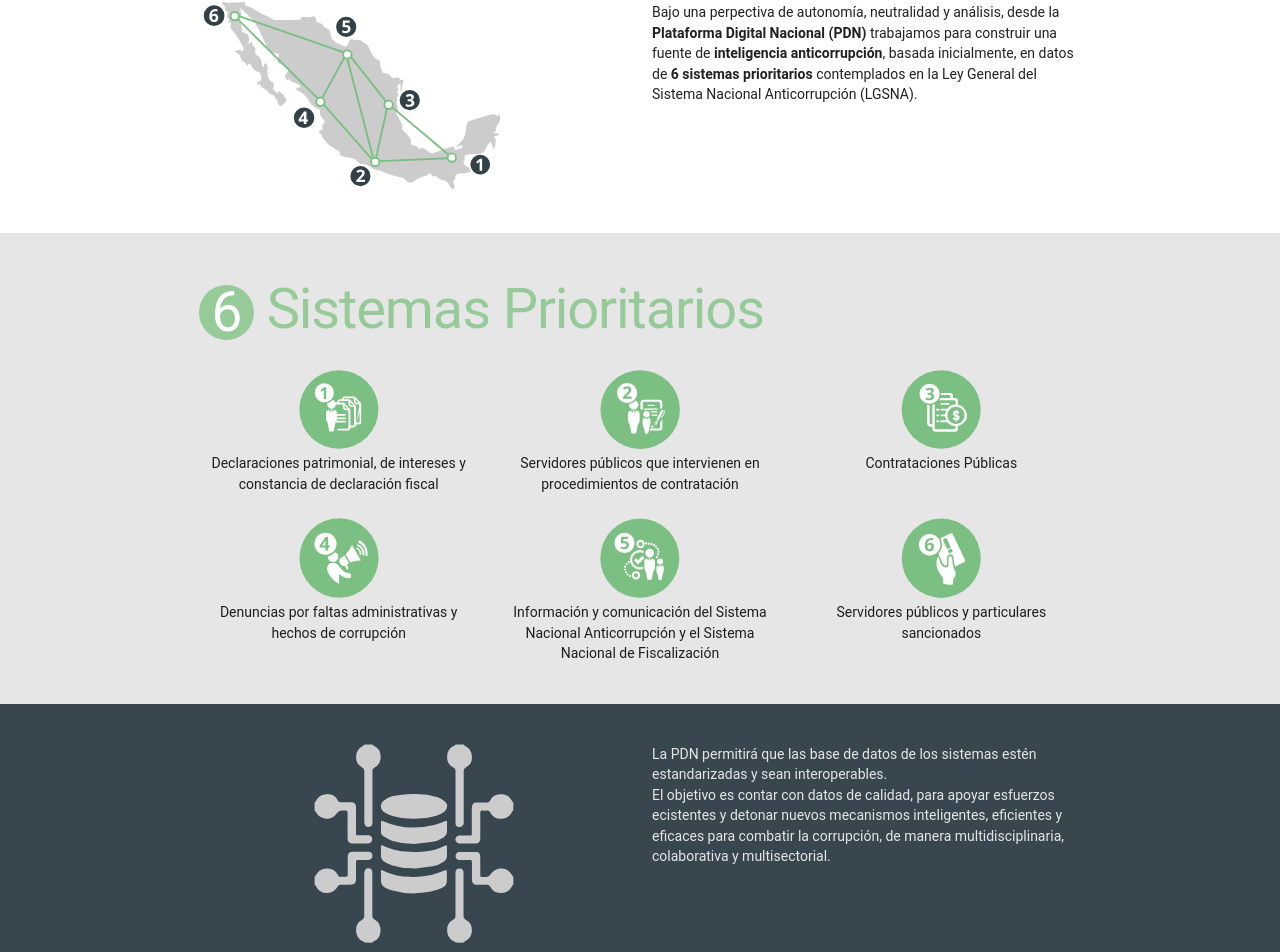
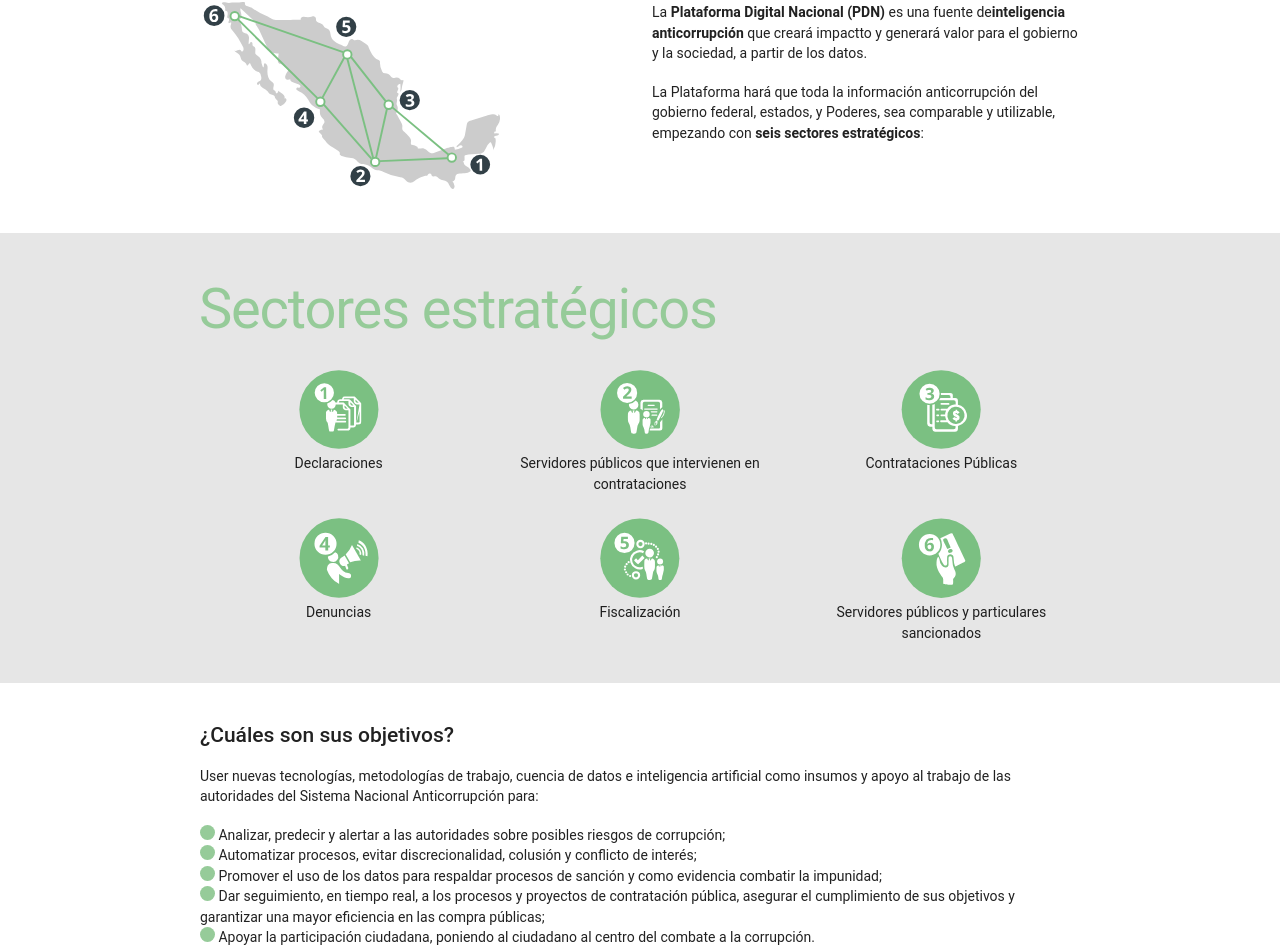
Before and after one commit to PDNMX/about_pdn, a React (Create React App) app: page / in a window 1280 px wide. Shown: the part 540-1492 px from the top of the page. Built offline with nearby package versions, Linux system fonts and the light colour scheme.

Commit message:
Objetivos.js

```diff
--- a/src/App.js
+++ b/src/App.js
@@ -6,9 +6,10 @@
 import PropTypes from 'prop-types';
 
 import QueEs from './components/QueEs';
-import Sistemas from './components/Sistemas';
+import Sectores from './components/Sectores';
 import QueHacemos from './components/QueHacemos';
-import QueSigue from './components/QueSigue';
+//import QueSigue from './components/QueSigue';
+import Objetivos from './components/Objetivos';
 
 import {createMuiTheme, MuiThemeProvider } from '@material-ui/core/styles';
 
@@ -89,8 +90,12 @@
                     </div>
                     <div style={{background: "#e6e6e6"}}>
                         <div className={classes.contents}>
-                            <Sistemas/>
+                            <Sectores/>
                         </div>
+                    </div>
+
+                    <div className={classes.contents}>
+                        <Objetivos/>
                     </div>
                     <div style={{background: '#37464f'}}>
                         <div className={classes.contents}>
@@ -98,11 +103,13 @@
                         </div>
                     </div>
 
-                    <div style={{background: "#e6e6e6"}}>
+                    {/*<div style={{background: "#e6e6e6"}}>
                         <div className={classes.contents}>
                             <QueSigue/>
                         </div>
-                    </div>
+                    </div>*/}
+
+
                     <Footer/>
                 </div>
             </MuiThemeProvider>
--- a/src/components/Header.js
+++ b/src/components/Header.js
@@ -25,7 +25,7 @@
     },
     pdnLogo: {
         maxWidth: '250px',
-        paddingTop: '40px'
+        paddingTop: '30px'
     },
     beta:{
         backgroundColor: '#96cb99',
@@ -45,6 +45,7 @@
                 <img src={PDNLogo} alt="PDN" className={classes.pdnLogo}/>
                 <Typography variant="headline" className={classes.pdn}>Plataforma Digital Nacional</Typography>
                 <Typography variant="headline" className={classes.inteligencia}>Inteligencia de Datos Anticorrupcion</Typography>
+                <br/>
                 <Chip label="BETA" className={classes.beta}/>
 
             </div>
--- /dev/null
+++ b/src/components/Objetivos.js
@@ -0,0 +1,47 @@
+import React from 'react';
+import {withStyles} from '@material-ui/core/styles';
+import Typography from '@material-ui/core/Typography';
+
+const styles = theme => ({
+    root: {
+
+    },
+    bullet: {
+        backgroundColor: '#96cb99',
+            height: '15px',
+            width: '15px',
+            borderRadius: '50%',
+            display: 'inline-block'
+    }
+});
+
+class Objetivos extends React.Component{
+
+    render(){
+        const {classes} = this.props;
+
+        return (
+            <div>
+            <Typography variant="title">
+                ¿Cuáles son sus objetivos?
+            </Typography>
+                <br/>
+                <Typography>
+                User nuevas tecnologías, metodologías de trabajo, cuencia de datos e inteligencia artificial como insumos y
+                apoyo al trabajo de las autoridades del Sistema Nacional Anticorrupción para:
+                </Typography>
+                <br/>
+                <Typography><span className={classes.bullet}/> Analizar, predecir y alertar a las autoridades sobre posibles riesgos de corrupción;</Typography>
+                <Typography><span className={classes.bullet}/> Automatizar procesos, evitar discrecionalidad, colusión y conflicto de interés;</Typography>
+                <Typography><span className={classes.bullet}/> Promover el uso de los datos para respaldar procesos de sanción y como evidencia combatir la impunidad;</Typography>
+                <Typography><span className={classes.bullet}/> Dar seguimiento, en tiempo real, a los procesos y proyectos de contratación pública, asegurar el cumplimiento de sus objetivos
+                y garantizar una mayor eficiencia en las compra públicas;
+                </Typography>
+                <Typography><span className={classes.bullet}/> Apoyar la participación ciudadana, poniendo al ciudadano al centro del combate a la corrupción.
+                </Typography>
+            </div>
+        );
+    };
+}
+
+export default withStyles(styles)(Objetivos);
--- a/src/components/QueEs.js
+++ b/src/components/QueEs.js
@@ -37,9 +37,14 @@
                     <Grid item xs={6}>
 
                         <Typography>
-                            Bajo una perpectiva de autonomía, neutralidad y análisis, desde la <b>Plataforma Digital Nacional (PDN) </b>
-                            trabajamos para construir una fuente de <b>inteligencia anticorrupción</b>, basada inicialmente, en datos
-                            de <b>6 sistemas prioritarios</b> contemplados en la Ley General del Sistema Nacional Anticorrupción (LGSNA).
+                            La <b>Plataforma Digital Nacional (PDN) </b> es una fuente de
+                            <b>inteligencia anticorrupción</b> que creará impactto y generará valor para el gobierno y
+                            la sociedad, a partir de los datos.
+                        </Typography>
+                        <br/>
+                        <Typography>
+                            La Plataforma hará que toda la información anticorrupción del gobierno federal, estados, y
+                            Poderes, sea comparable y utilizable, empezando con <b>seis sectores estratégicos</b>:
                         </Typography>
                     </Grid>
                 </Grid>
--- a/src/components/QueHacemos.js
+++ b/src/components/QueHacemos.js
@@ -45,9 +45,11 @@
 
 
                     <Grid item xs={6}>
-                        <Typography style={{color: '#e6e6e6'}}>
+                        <Typography className={classes.whiteText}>
                             La PDN permitirá que las base de datos de los sistemas estén estandarizadas y sean interoperables.
+                        </Typography>
                             <br/>
+                        <Typography className={classes.whiteText}>
                             El objetivo es contar con datos de calidad, para apoyar esfuerzos ecistentes y detonar nuevos mecanismos
                             inteligentes, eficientes y eficaces para combatir la corrupción, de manera multidisciplinaria, colaborativa y multisectorial.
                         </Typography>
@@ -61,6 +63,7 @@
                             Trabajamos en cinco ejes clave para desarrollar y fomentar el uso de la Plataforma
                         </Typography>
 
+                        <br/>
                         <Typography className={classes.whiteText}> <span className={classes.bullet}/> Diseño centrado en las usuarias-os y sus necesidades</Typography>
                         <Typography className={classes.whiteText}> <span className={classes.bullet}/> Construcción gradual, modular, escalable, ágil y flexible</Typography>
                         <Typography className={classes.whiteText}> <span className={classes.bullet}/> Datos interoperables y abiertos</Typography>
--- a/src/components/Sistemas.js
+++ b/src/components/Sectores.js
@@ -31,7 +31,7 @@
 
 });
 
-class Sistemas extends React.Component {
+class Sectores extends React.Component {
 
     render () {
         const {classes } = this.props;
@@ -41,21 +41,19 @@
                 <Grid container spacing={24}>
                     <Grid item xs={12}>
                         <Typography variant={'display3'} style={{color: '#96cb99'}}>
-                            <Chip label={6} className={classes.chip}/> Sistemas Prioritarios
+                            {/*<Chip label={6} className={classes.chip}/>*/} Sectores estratégicos
                         </Typography>
                     </Grid>
 
                     <Grid item xs={4} className={ classes.item }>
                         <img className={classes.icons} src={s1} alt="Sistema 1"/>
-                        <Typography>Declaraciones patrimonial, de intereses y constancia
-                        de declaración fiscal
+                        <Typography>Declaraciones
                         </Typography>
                     </Grid>
                     <Grid item xs={4} className={classes.item}>
                         <img className={classes.icons} src={s2} alt="Sistema 2"/>
                         <Typography>
-                            Servidores públicos que intervienen en procedimientos de
-                            contratación
+                            Servidores públicos que intervienen en contrataciones
                         </Typography>
                     </Grid>
                     <Grid item xs={4} className = {classes.item}>
@@ -67,14 +65,13 @@
                     <Grid item xs={4} className = {classes.item }>
                         <img className={classes.icons} src={s4} alt="Sistema 4"/>
                         <Typography>
-                            Denuncias por faltas administrativas y hechos de corrupción
+                            Denuncias
                         </Typography>
                     </Grid>
                     <Grid item xs={4} className={classes.item}>
                         <img className={classes.icons} src={s5} alt="Sistema 5"/>
                         <Typography>
-                            Información y comunicación del Sistema Nacional Anticorrupción
-                            y el Sistema Nacional de Fiscalización
+                            Fiscalización
                         </Typography>
                     </Grid>
                     <Grid item xs={4} className={classes.item }>
@@ -91,8 +88,8 @@
     }
 }
 
-Sistemas.propTypes = {
+Sectores.propTypes = {
     classes: PropTypes.object.isRequired
 };
 
-export default withStyles(styles)(Sistemas);
+export default withStyles(styles)(Sectores);
```
